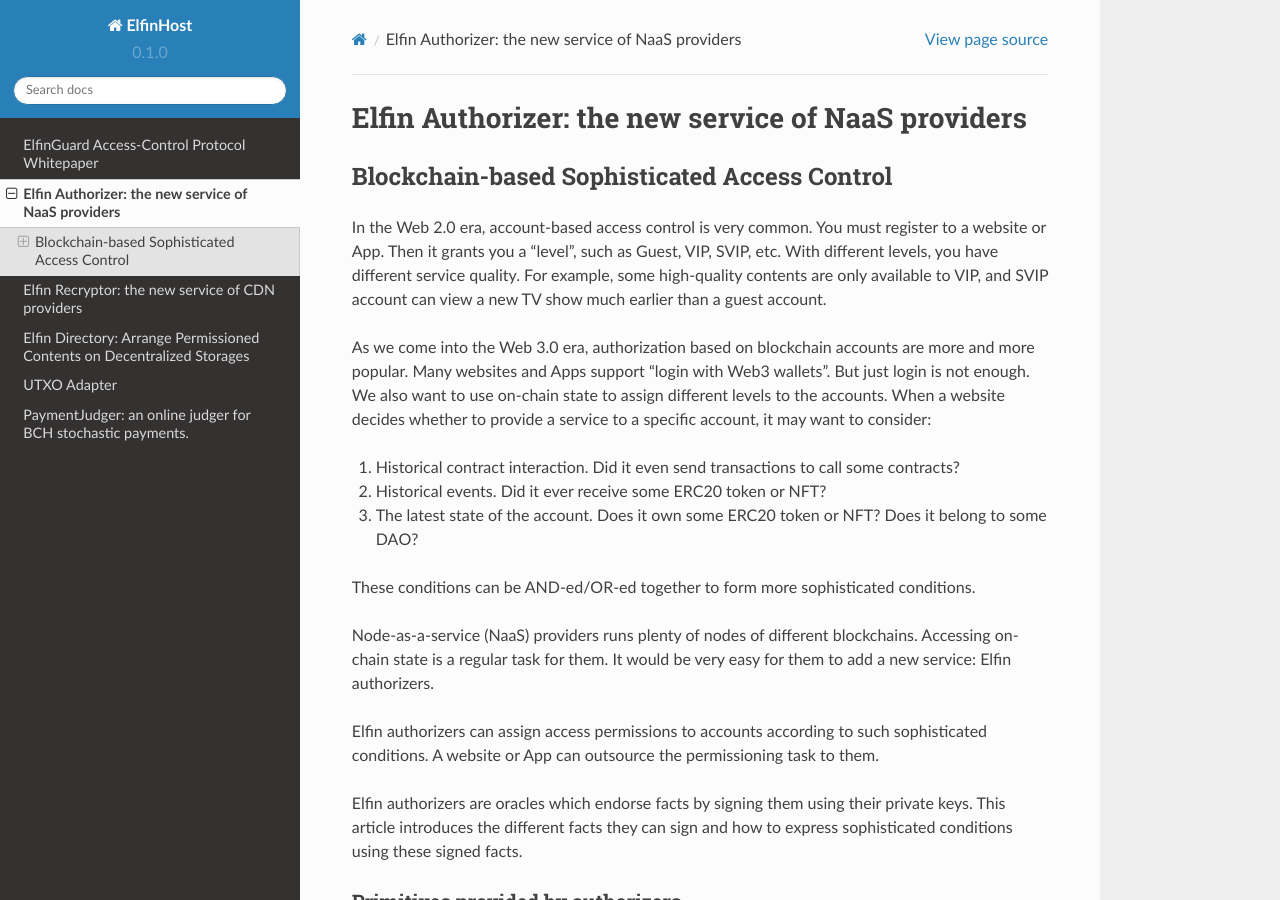
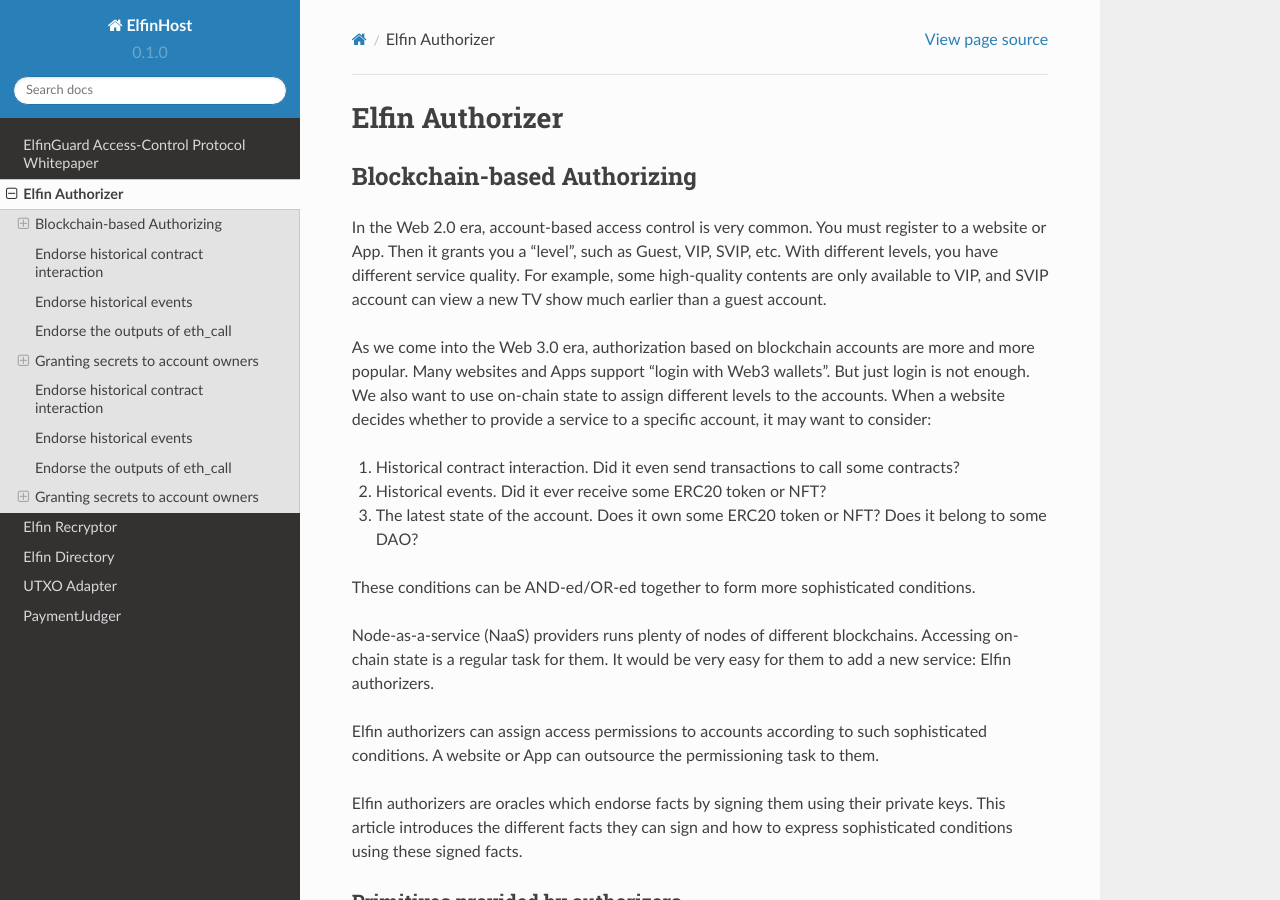
Before and after one commit to elfinguard/docs, a Sphinx documentation site: the page built from docs/source/elfinauthorizer.rst, in a window 1280 px wide and 900 px high. Built offline with Sphinx 7.4.7 and the Read the Docs theme 2.0.0, drawn with Linux system fonts in a browser that asks for light colours.

Commit message:
add subtitles

```diff
--- a/docs/source/elfinauthorizer.rst
+++ b/docs/source/elfinauthorizer.rst
@@ -1,9 +1,7 @@
 ==============================================================
-Elfin Authorizer: the new service of NaaS providers
+Elfin Authorizer
 ==============================================================
-
--------------------------------------------
-Blockchain-based Sophisticated Access Control
+Blockchain-based Authorizing
 -------------------------------------------
 
 In the Web 2.0 era, account-based access control is very common. You must register to a website or App. Then it grants you a "level", such as Guest, VIP, SVIP, etc. With different levels, you have different service quality. For example, some high-quality contents are only available to VIP, and SVIP account can view a new TV show much earlier than a guest account.
--- a/docs/source/elfindirectory.rst
+++ b/docs/source/elfindirectory.rst
@@ -1,6 +1,8 @@
 ===========================
-Elfin Directory: Arrange Permissioned Contents on Decentralized Storages
+Elfin Directory
 ===========================
+Arrange Permissioned Contents on Decentralized Storages
+-------------------------------------------
 
 .. note::
 
--- a/docs/source/elfinrecryptor.rst
+++ b/docs/source/elfinrecryptor.rst
@@ -1,6 +1,9 @@
 ===========================
-Elfin Recryptor: the new service of CDN providers
+Elfin Recryptor
 ===========================
+A new function in content delivery
+-------------------------------------------
+
 
 CDN providers run recryptors to serve the authors and audience.
 
--- a/docs/source/paymentjudger.rst
+++ b/docs/source/paymentjudger.rst
@@ -1,6 +1,8 @@
 ===========================
-PaymentJudger: an online judger for BCH stochastic payments.
+PaymentJudger
 ===========================
+An online judger for BCH stochastic payments
+-------------------------------------------
 
 PaymentJudger is a third-party enclave to support stochastic payment on Bitcoin Cash mainchain. It serves the inactive payees which cannot check on-chain status and broadcast transactions. Maybe the payee is a smart contract which cannot be active, or maybe it is a real person who cannot get online, such as an author who uses ElfinHost Access-Control protocol to publish videos.
 
--- a/docs/source/utxoadapter.rst
+++ b/docs/source/utxoadapter.rst
@@ -1,8 +1,8 @@
 ===========================
 UTXO Adapter
 ===========================
-
-UTXO adaptor is UTXO Chains' adaptor to ElfinGuard Authorizer.
+UTXO Chains' Adaptor to ElfinGuard Authorizer.
+-------------------------------------------
 
 UTXO-based blockchains, such as Bitcoin, Bitcoin Cash, Litecoin, Dogecoin, do not have a logging scheme like EVM. UTXO adaptor derives an EVM transaction containing one EVM log from a UTXO-based transaction, such that ElfinGuard's authorizers can know what happened on these chains.
 
```
